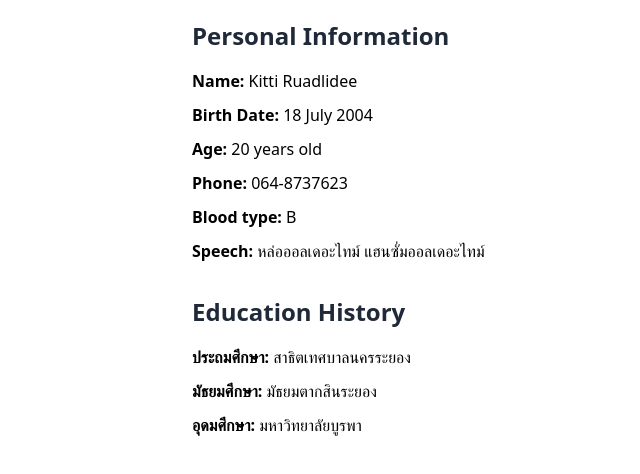
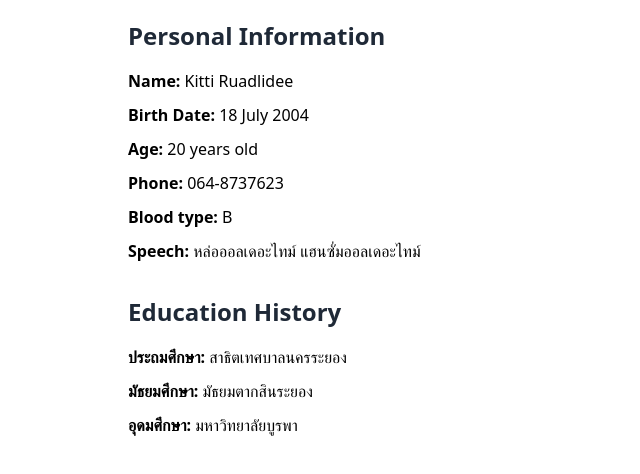
Before and after one commit to akkarapumi/hw3-portfolio-team, a website: page src/components/about/index.html in a window 1280 px wide. Shown: the whole page, without its empty margins (0-640 px from the left). Drawn offline with nearby package versions, Linux system fonts and the light colour scheme.

Commit message:
แก้ไขรูปแบบ About

```diff
--- a/src/components/about/index.html
+++ b/src/components/about/index.html
@@ -8,7 +8,7 @@
 </head>
 <body class="font-sans leading-relaxed p-5">
 
-<div class="max-w-4xl mx-auto">
+<div class="max-w-5xl mx-auto">
     <section class="mb-8">
         <h2 class="text-2xl font-semibold text-gray-800">Personal Information</h2>
         <ul class="list-none pl-0 mt-4 space-y-2">
```
